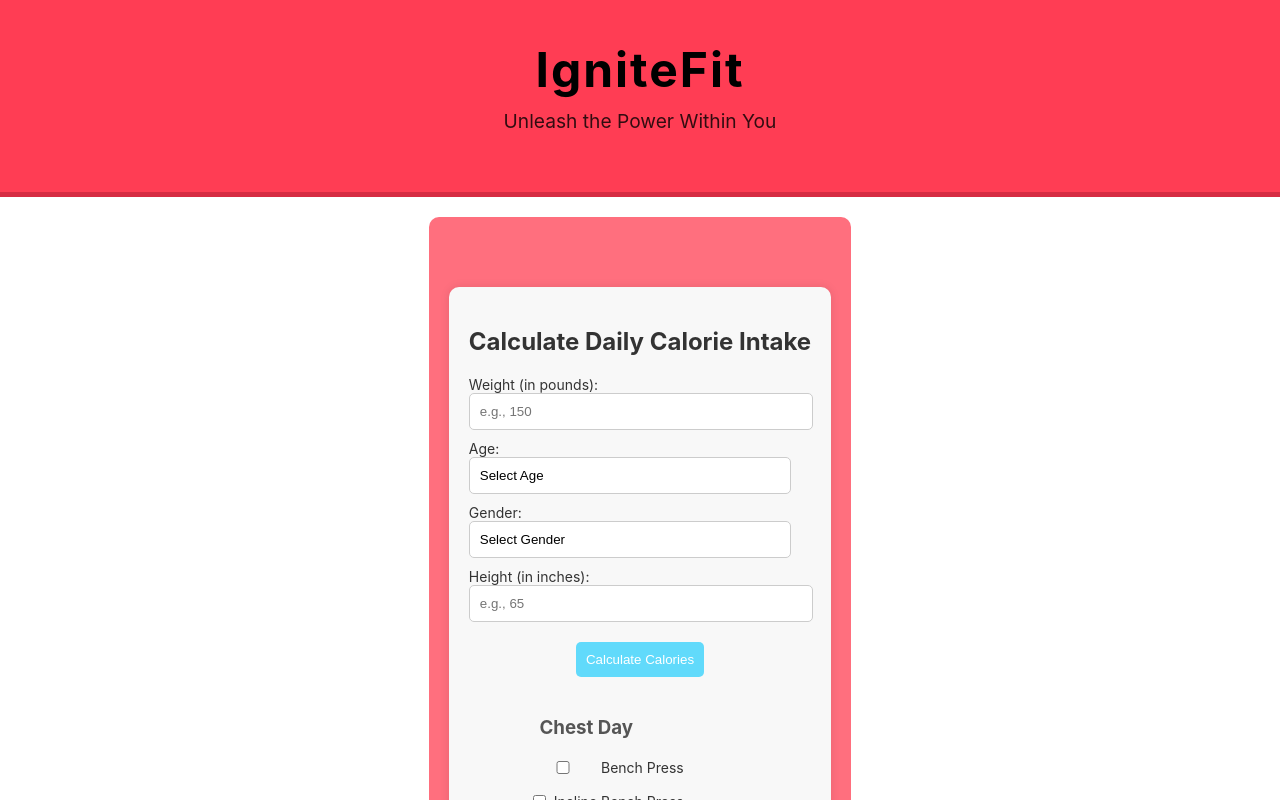
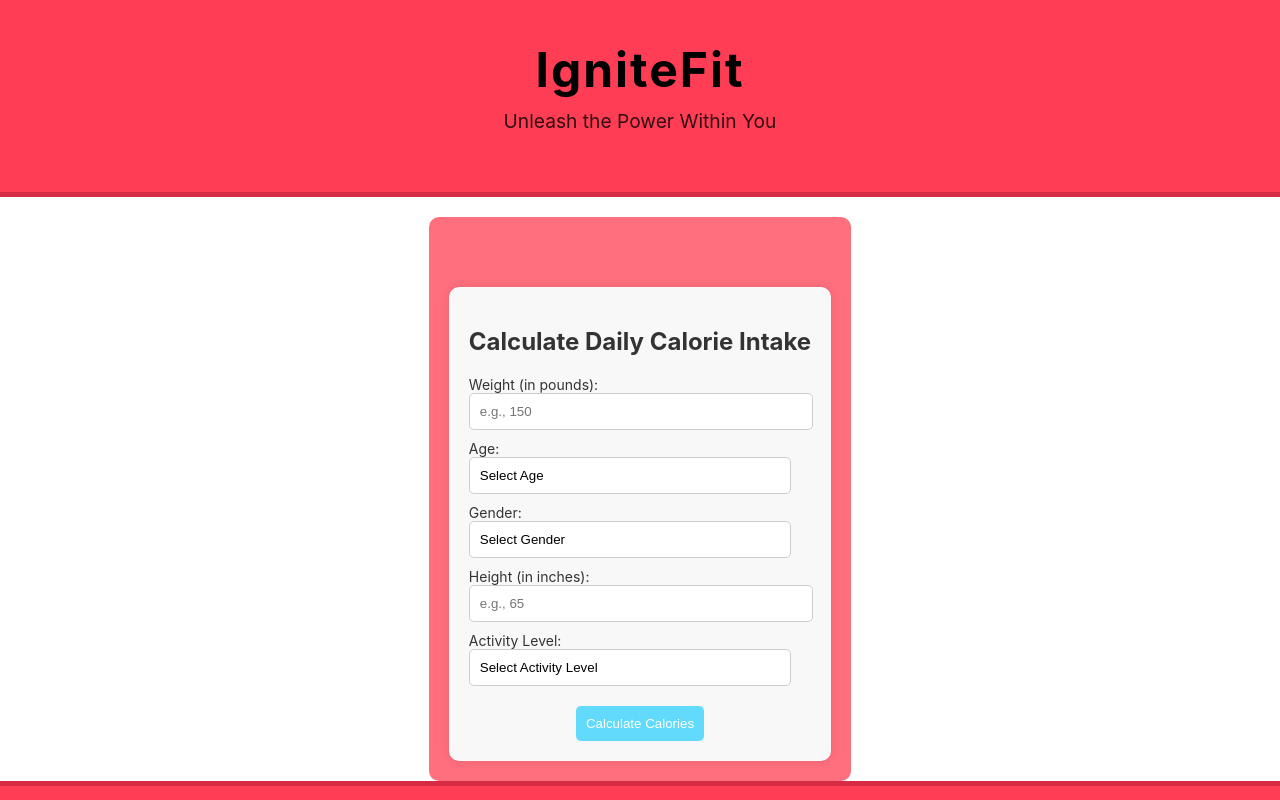
Before and after one commit to Zoh007/Hackalytics, a React (Create React App) app: page / in a window 1280 px wide. Shown: the top 800 px of the page. Built offline with nearby package versions, Linux system fonts and the light colour scheme.

Commit message:
Activity level added

```diff
--- a/src/weightEntry.css
+++ b/src/weightEntry.css
@@ -104,3 +104,13 @@
   .exercise-name {
     white-space: nowrap; /* Prevent line break */
   }
+  .workout-splits {
+    display: flex;
+    flex-direction: column;
+    align-items: flex-start;
+    margin-top: 20px;
+  }
+
+  .workout-splits > div {
+    margin-bottom: 20px;
+  }
--- a/src/weightEntry.js
+++ b/src/weightEntry.js
@@ -14,6 +14,8 @@ const WeightEntry = () => {
   const [gender, setGender] = useState(''); // You can use a dropdown or radio buttons for gender
   const [heightInInches, setHeightInInches] = useState('');
   const [calorieIntake, setCalorieIntake] = useState(null);
+  const [activityLevel, setActivityLevel] = useState('');
+  const [showWorkoutInfo, setShowWorkoutInfo] = useState(false);
 
   const handleWeightChange = (event) => {
     setWeightInPounds(event.target.value);
@@ -31,12 +33,39 @@ const WeightEntry = () => {
     setHeightInInches(event.target.value);
   };
 
+  const handleActivityLevelChange = (event) => {
+    setActivityLevel(event.target.value);
+  };
+
   const handleCalculateCalories = () => {
-    // Implement your calorie calculation logic here based on entered information
-    // For simplicity, let's use a basic formula (this is just an example, not accurate)
     const basicCalorieIntake =
-      66 + 6.33 * weightInPounds + 12.7 * heightInInches - 6.8 * age + (gender === 'male' ? 5 : -161);
-    setCalorieIntake(basicCalorieIntake);
+      66 + 6.23 * weightInPounds + 12.7 * heightInInches - 6.8 * age + (gender === 'male' ? 5 : -161);
+
+    let activityMultiplier = 1.2; // Default to sedentary
+
+    switch (activityLevel) {
+      case 'sedentary':
+        activityMultiplier = 1.2;
+        break;
+      case 'lightlyActive':
+        activityMultiplier = 1.375;
+        break;
+      case 'moderatelyActive':
+        activityMultiplier = 1.55;
+        break;
+      case 'veryActive':
+        activityMultiplier = 1.725;
+        break;
+      case 'extremelyActive':
+        activityMultiplier = 1.9;
+        break;
+      default:
+        break;
+    }
+
+    const totalCalorieIntake = basicCalorieIntake * activityMultiplier;
+    setCalorieIntake(totalCalorieIntake);
+    setShowWorkoutInfo(true); // Show workout information after calculating calories
   };
 
   // Generate options for the age dropdown (e.g., from 18 to 99)
@@ -75,12 +104,25 @@ const WeightEntry = () => {
           Height (in inches):
           <input type="number" value={heightInInches} onChange={handleHeightChange} placeholder="e.g., 65" required />
         </label>
+        <label>
+          Activity Level:
+          <select value={activityLevel} onChange={handleActivityLevelChange} required>
+            <option value="">Select Activity Level</option>
+            <option value="sedentary">Sedentary (little or no exercise)</option>
+            <option value="lightlyActive">Lightly active (1-3 days/week)</option>
+            <option value="moderatelyActive">Moderately active (3-5 days/week)</option>
+            <option value="veryActive">Very active (6-7 days/week)</option>
+            <option value="extremelyActive">Extremely active (2x training)</option>
+          </select>
+        </label>
         <button type="button" onClick={handleCalculateCalories}>
           Calculate Calories
         </button>
       </form>
+
       {calorieIntake !== null && <CalorieDisplay calorieIntake={calorieIntake} />}
-      {/* Include the workout day components */}
+
+      {showWorkoutInfo && (
         <div className="workout-splits">
           <ChestDay />
           <BackDay />
@@ -88,6 +130,7 @@ const WeightEntry = () => {
           <ShoulderDay />
           <ArmsDay />
         </div>
+      )}
     </div>
   );
 };
```
Lines whose indentation alone changed are shown as unchanged.
